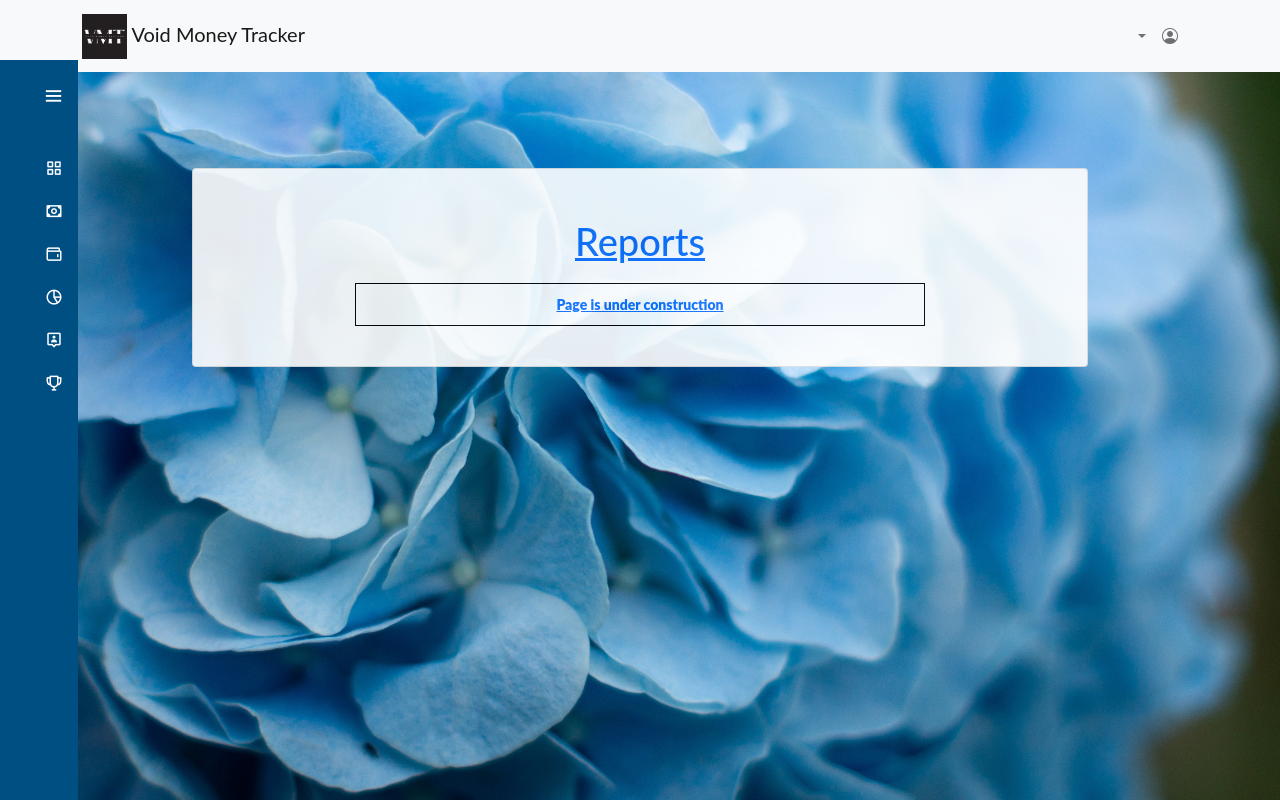
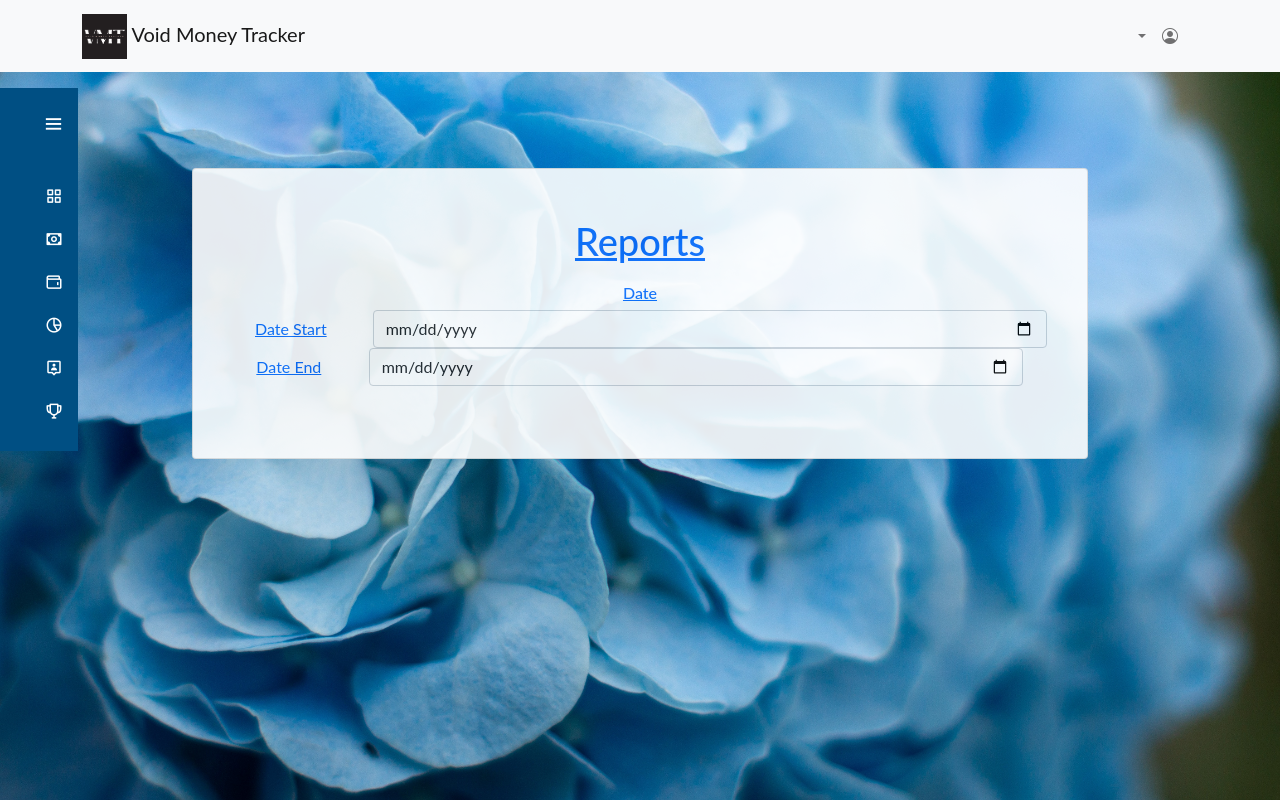
Before and after one commit to HarisM26/Personal-Spending-Tracker, a Django app: page /reports/ in a window 1280 px wide. Run offline with Django 4.2, Linux system fonts and the light colour scheme; the visitor is signed in with stand-in values (Sample User, id 1); some libraries are stand-ins or nearby versions.

Commit message:
report page start with sidebar fix

```diff
--- a/expenditure/templates/reports.html
+++ b/expenditure/templates/reports.html
@@ -6,8 +6,20 @@
     <div class="text-center">
         <h1>Reports</h1>
     </div>
-    <p>Page is under construction</p>
+    <h6>Date</h6>
+    <div class="row mb-3">
+        <label for="inputDate" class="col-sm-2 col-form-label">Date Start</label>
+        <div class="col-sm-10">
+          <input type="date" class="form-control">
+        </div>
+    <div class="row mb-3">
+            <label for="inputDate" class="col-sm-2 col-form-label">Date End</label>
+            <div class="col-sm-10">
+              <input type="date" class="form-control">
+            </div>
+
 
 </div>
 
+
 {% endblock %}
--- a/static/assets/css/style.css
+++ b/static/assets/css/style.css
@@ -10,6 +10,7 @@ body {
   position: relative;
   font-family: "Lato", sans-serif;
 }
+
 
 .card {
   top: 10%;
@@ -53,14 +54,13 @@ body {
 }
 
 .sidebar{
-  min-height: 100vh;
   width: 78px;
   padding: 6px 13px;
   z-index: 99;
   background-color: #004f83;
   transition: all .5s ease;
   position: fixed;
-  top:7.5%;
+  margin:auto;
   left: 0;
 }
 
```
Also changed, not shown: expenditure/templates/partials/feed_menu.html (+0 -35 lines), static/assets/css/script.js (line endings or trailing spaces).
